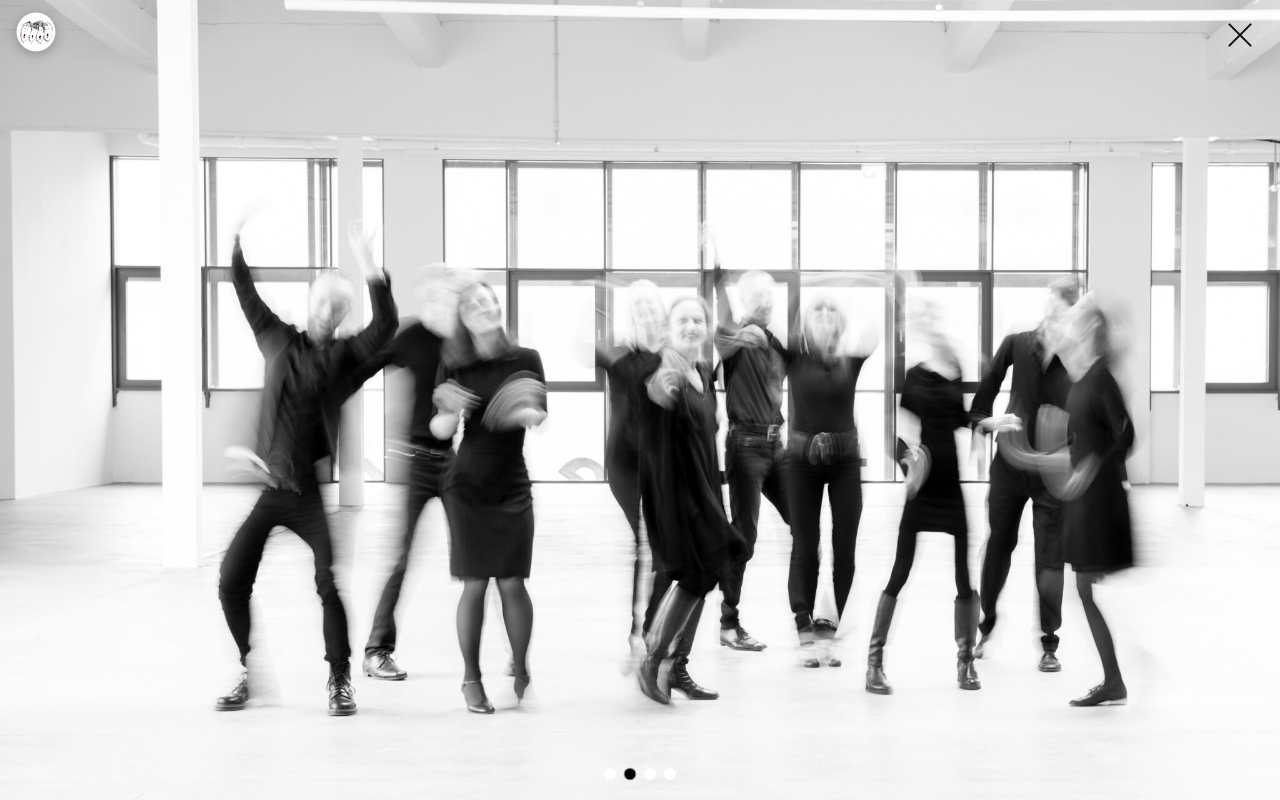
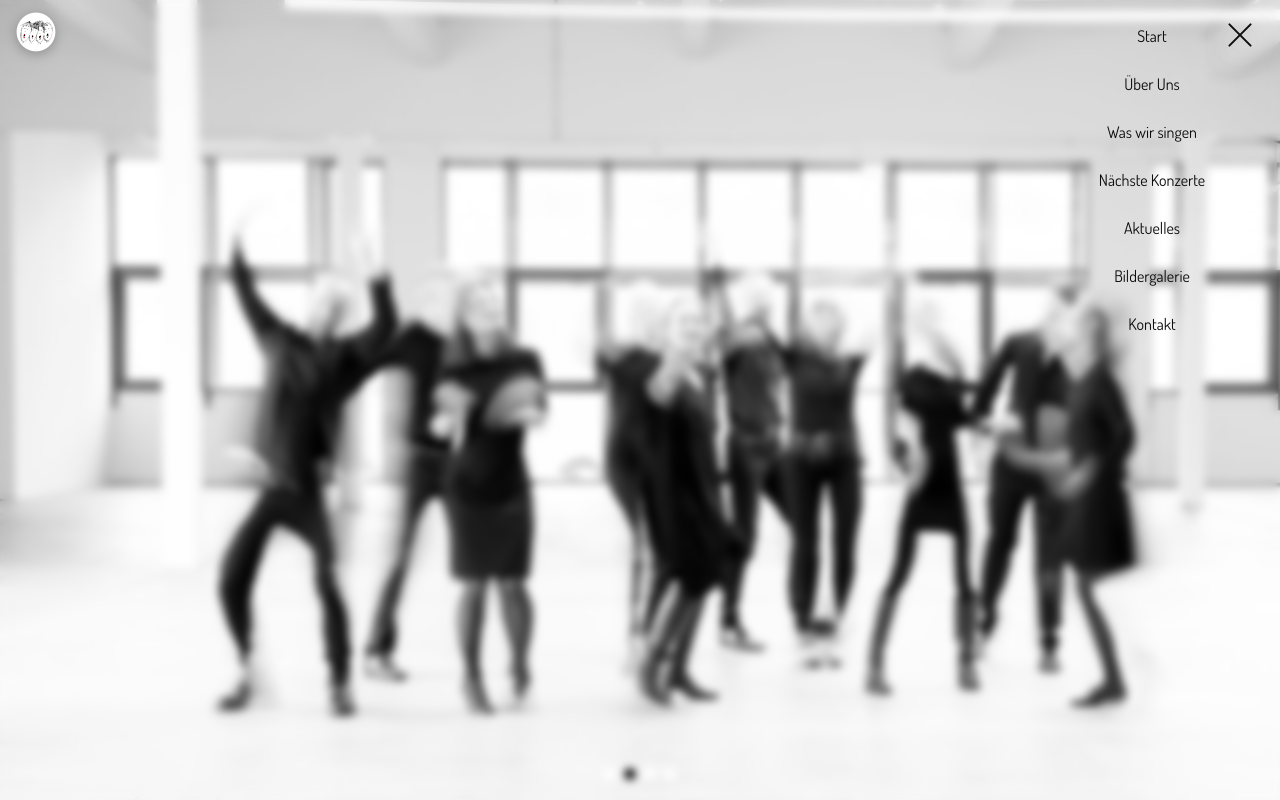
Before and after one commit to NinaHahne/singingmehappy, a SvelteKit app: page / in a window 1280 px wide. Both pictures are taken after a click on the button 1240 px from the left and 35 px from the top of the page. Shown: the top 800 px of the page. Built offline with nearby package versions, Linux system fonts and the light colour scheme.

Commit message:
feat: added menu

```diff
--- a/src/routes/+layout.svelte
+++ b/src/routes/+layout.svelte
@@ -1,5 +1,6 @@
 <!-- Global layout for all pages -->
 <script lang="ts">
+  import { page } from '$app/state';
   import { onDestroy, onMount } from 'svelte';
   import '../styles/app.css';
   import RotatingBurgerMenuButton from '$lib/components/RotatingBurgerMenuButton.svelte';
@@ -29,6 +30,18 @@
 
   let showMenu: boolean = $state(false);
   let showNavigation = $state(false);
+
+  let navigation = {
+    navLinks: [
+      { title: 'Start', url: '/' },
+      { title: 'Über Uns', url: '/about' },
+      { title: 'Was wir singen', url: '/songs' },
+      { title: 'Nächste Konzerte', url: '/concerts' },
+      { title: 'Aktuelles', url: '/news' },
+      { title: 'Bildergalerie', url: '/gallery' },
+      { title: 'Kontakt', url: '/contact' },
+    ],
+  };
 
   const toggleMenu = () => {
     // Check screen size before toggling
@@ -82,8 +95,6 @@
 >
   <header class="fixed top-0 z-50 flex h-16 w-full justify-between p-4">
     <nav class="relative flex h-full items-center justify-center gap-4">
-      <!-- <a href="/">Home</a>
-      <a href="/about">About</a> -->
       <a href={`/`} class="btn-shadow hoverable:hover:btn-shadow-hover" onclick={toggleMenuIfOpen}>
         <img draggable="false" src="/favicon.png" alt="Home Icon" class="pointer-events-none h-10 w-auto" />
       </a>
@@ -91,6 +102,46 @@
   </header>
 
   <RotatingBurgerMenuButton isOpen={showMenu} onToggle={toggleMenu} />
+
+  <nav class="menu pointer-events-none fixed inset-0 z-30 flex h-auto min-h-dvh w-full justify-end overflow-hidden">
+    <button
+      class="absolute right-0 top-0 h-full w-full cursor-pointer text-inherit"
+      class:pointer-events-auto={showMenu}
+      onclick={toggleMenu}
+      aria-label="Close menu"
+    >
+      <span
+        class="relative block h-full w-full opacity-0 backdrop-blur-[4px] transition-opacity duration-300"
+        class:opacity-100={showMenu}
+      ></span>
+    </button>
+    <div class="relative flex h-full w-64">
+      <div
+        class=" pointer-events-auto relative -right-full flex h-full w-full flex-col gap-10 overflow-auto p-6 text-softblack transition-transform duration-300"
+        class:-translate-x-full={showMenu}
+      >
+        <!-- Navigation Links -->
+        <ul
+          class="flex flex-none flex-col items-center justify-between gap-[min(3vh,1.5rem)] text-[33px] leading-none transition-opacity duration-1000"
+        >
+          {#each navigation?.navLinks ?? [] as { title, url }}
+            {@const isActive = page.url.pathname === `${url}`}
+
+            <li>
+              <a
+                href={url}
+                class="center inline-block origin-center transition-all duration-300"
+                class:active={isActive}
+                onclick={toggleMenu}
+              >
+                {title}
+              </a>
+            </li>
+          {/each}
+        </ul>
+      </div>
+    </div>
+  </nav>
 
   <main class="relative flex flex-col">
     {@render children()}
```
